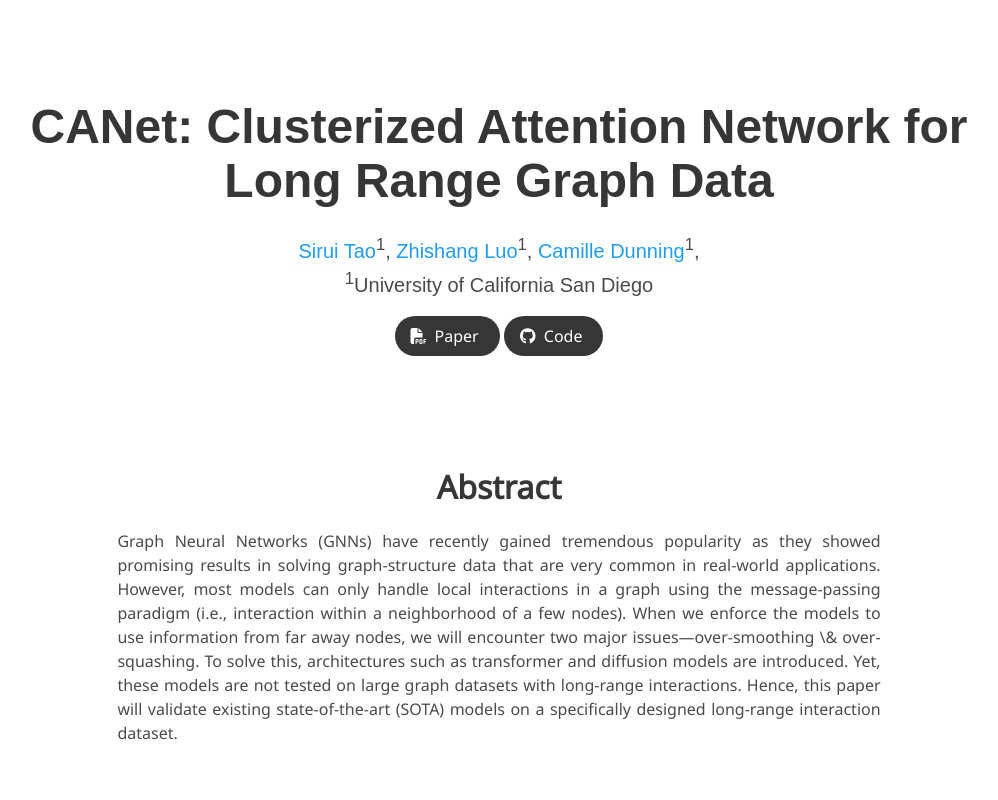
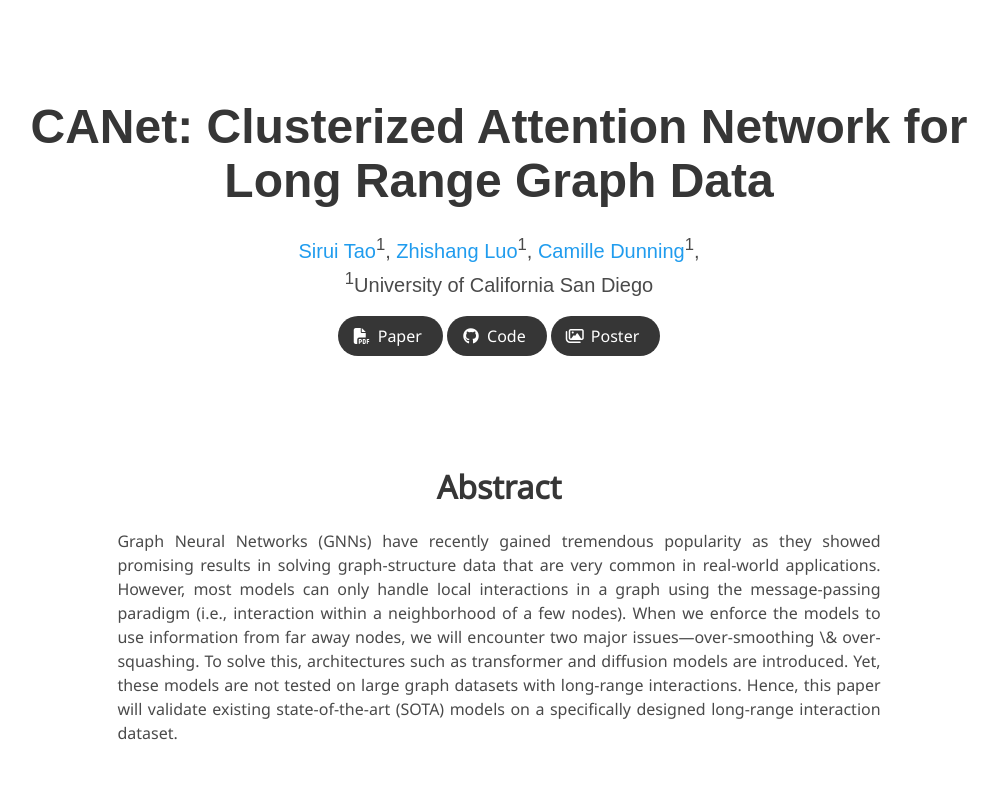
Before and after one commit to GraphHSCN/GraphHSCN.github.io, a plain HTML site: page index.html in a window 1280 px wide. Shown: the top 800 px of the page, without its empty margins (141-1139 px from the left). Drawn offline with nearby package versions, Linux system fonts and the light colour scheme; some icons are missing; a web font is replaced by a local one.

Commit message:
add poster icon

```diff
--- a/index.html
+++ b/index.html
@@ -145,15 +145,15 @@
                   </a>
               </span>
               <!-- Dataset Link. -->
-              <!-- <span class="link-block">
-                <a href="https://github.com/google/nerfies/releases/tag/0.1"
+              <span class="link-block">
+                <a href="https://canet-gnn.github.io/"
                    class="external-link button is-normal is-rounded is-dark">
                   <span class="icon">
                       <i class="far fa-images"></i>
                   </span>
-                  <span>Data</span>
+                  <span>Poster</span>
                   </a>
-              </span> -->
+              </span>
             </div>
 
           </div>
```
